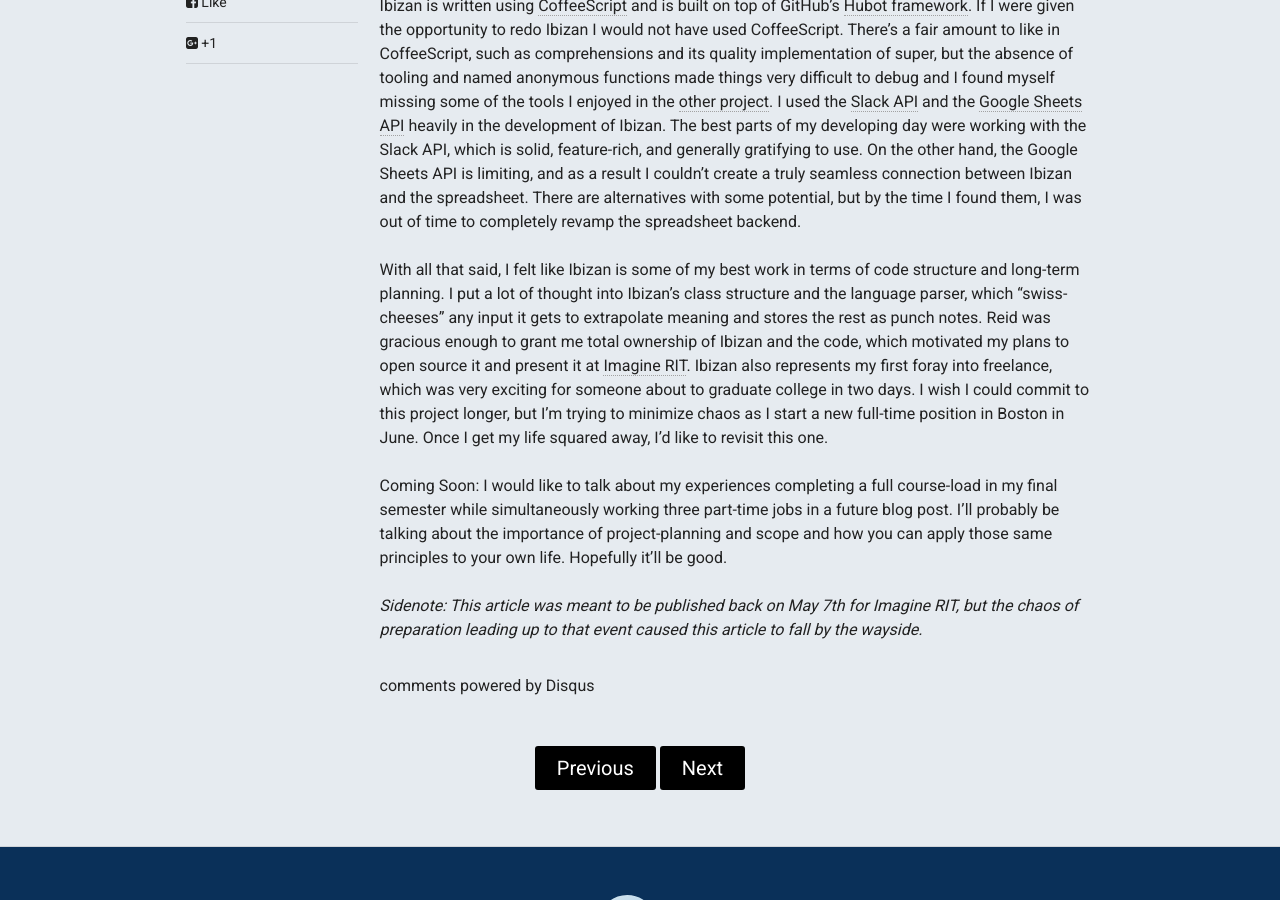
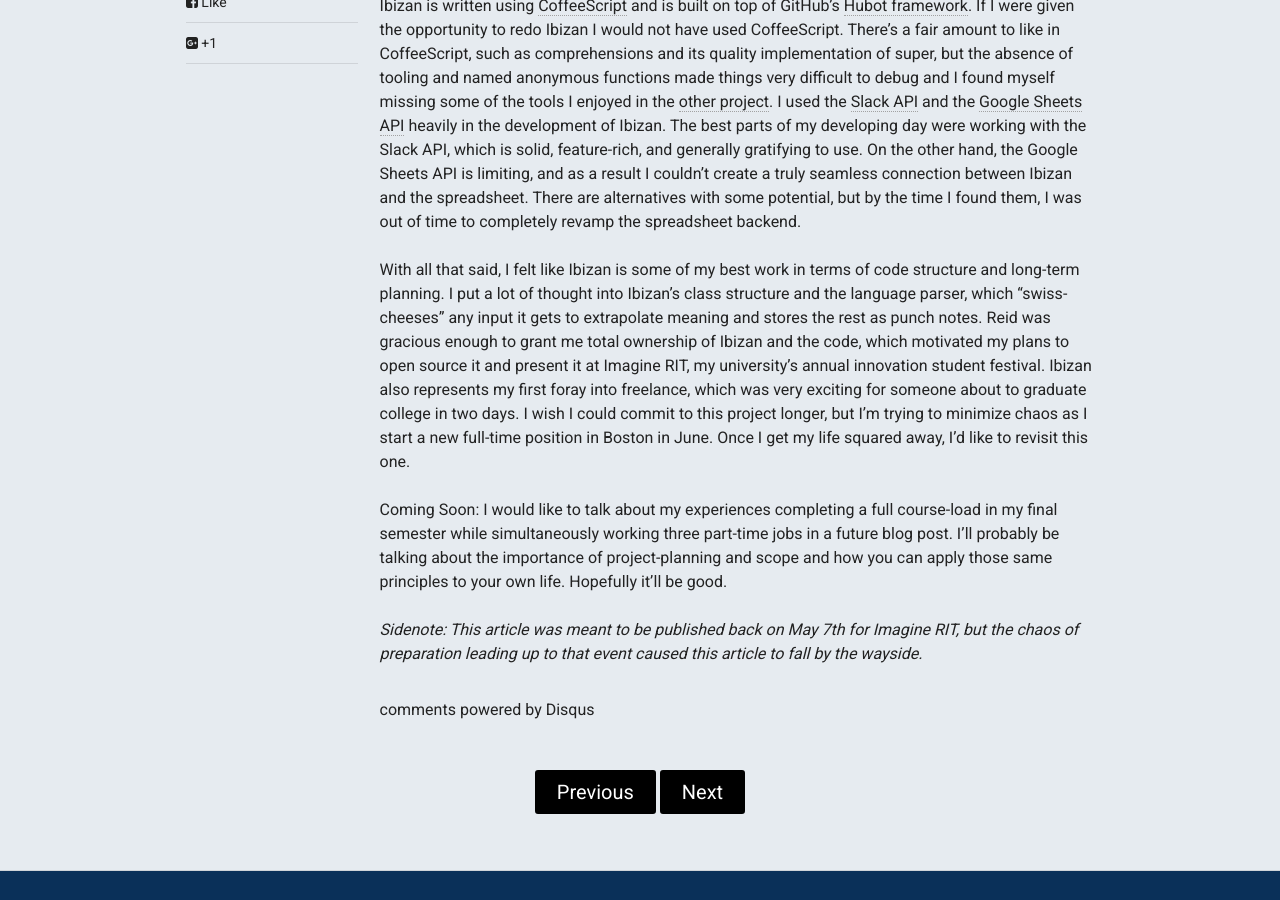
Before and after one commit to aaronsky/aaronsky, a Jekyll site: the page built from _posts/2016-05-07-ibizan-post-mortem.md, in a window 1280 px wide and 900 px high, scrolled down 864 px. Built offline with Jekyll 4.4.1, drawn with Linux system fonts in a browser that asks for light colours; comment, search, counter and statistics services are not loaded.

Commit message:
Removed dead link
Former-commit-id: bb21bc0f731e4af185f1a2ec1da5461f61425e59

```diff
--- a/_posts/2016-05-07-ibizan-post-mortem.md
+++ b/_posts/2016-05-07-ibizan-post-mortem.md
@@ -13,7 +13,7 @@
 
 Ibizan is written using [CoffeeScript](http://coffeescript.org/) and is built on top of GitHub's [Hubot framework](https://hubot.github.com/). If I were given the opportunity to redo Ibizan I would not have used CoffeeScript. There's a fair amount to like in CoffeeScript, such as comprehensions and its quality implementation of super, but the absence of tooling and named anonymous functions made things very difficult to debug and I found myself missing some of the tools I enjoyed in the [other project](http://skyaaron.com/blog/atlas-post-mortem/). I used the [Slack API](https://api.slack.com/) and the [Google Sheets API](https://developers.google.com/google-apps/spreadsheets/) heavily in the development of Ibizan. The best parts of my developing day were working with the Slack API, which is solid, feature-rich, and generally gratifying to use. On the other hand, the Google Sheets API is limiting, and as a result I couldn't create a truly seamless connection between Ibizan and the spreadsheet. There are alternatives with some potential, but by the time I found them, I was out of time to completely revamp the spreadsheet backend.
 
-With all that said, I felt like Ibizan is some of my best work in terms of code structure and long-term planning. I put a lot of thought into Ibizan's class structure and the language parser, which "swiss-cheeses" any input it gets to extrapolate meaning and stores the rest as punch notes. Reid was gracious enough to grant me total ownership of Ibizan and the code, which motivated my plans to open source it and present it at [Imagine RIT](https://www.rit.edu/imagine/planyourday16/exhibit.php?id=1229). Ibizan also represents my first foray into freelance, which was very exciting for someone about to graduate college in two days. I wish I could commit to this project longer, but I'm trying to minimize chaos as I start a new full-time position in Boston in June. Once I get my life squared away, I'd like to revisit this one.
+With all that said, I felt like Ibizan is some of my best work in terms of code structure and long-term planning. I put a lot of thought into Ibizan's class structure and the language parser, which "swiss-cheeses" any input it gets to extrapolate meaning and stores the rest as punch notes. Reid was gracious enough to grant me total ownership of Ibizan and the code, which motivated my plans to open source it and present it at Imagine RIT, my university's annual innovation student festival. Ibizan also represents my first foray into freelance, which was very exciting for someone about to graduate college in two days. I wish I could commit to this project longer, but I'm trying to minimize chaos as I start a new full-time position in Boston in June. Once I get my life squared away, I'd like to revisit this one.
 
 Coming Soon: I would like to talk about my experiences completing a full course-load in my final semester while simultaneously working three part-time jobs in a future blog post. I'll probably be talking about the importance of project-planning and scope and how you can apply those same principles to your own life. Hopefully it'll be good.
 
```
